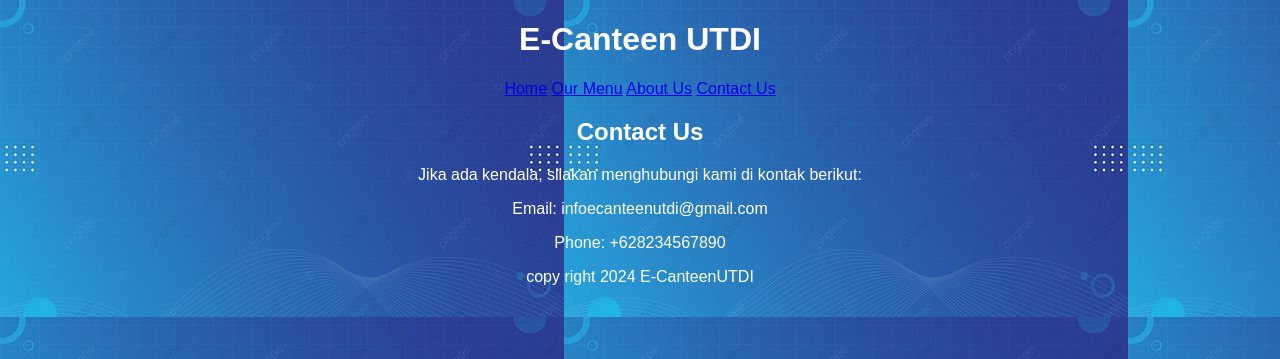
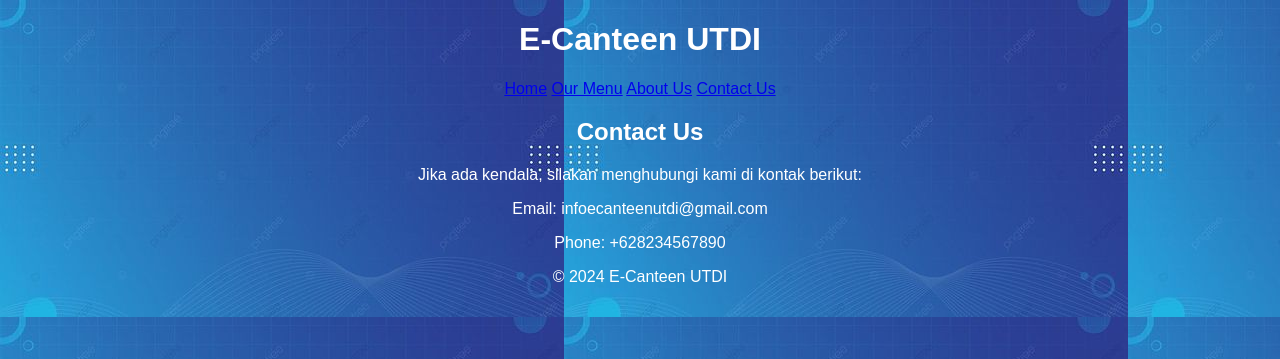
Before and after one commit to aldagtrd/web_uas, a plain HTML site: page contact us.html in a window 1280 px wide. Shown: the top 359 px of the page. Drawn offline with Linux system fonts and the light colour scheme.

Commit message:
Update contact us.html

```diff
--- a/contact us.html
+++ b/contact us.html
@@ -1,5 +1,4 @@
 <!DOCTYPE html>
-<html lang="en">
 <head>
     <title>E-Canteen UTDI - Contact Us</title>
     <link rel="stylesheet" href="style.css">
@@ -23,7 +22,7 @@
     </section>
 
     <footer style="text-align: center;">
-        <p>copy right 2024 E-CanteenUTDI</p>
+        <p>&copy; 2024 E-Canteen UTDI</p>
     </footer>
 </body>
 </html>
```
